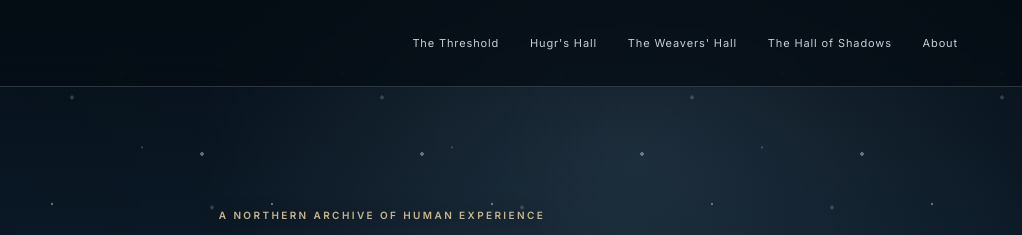
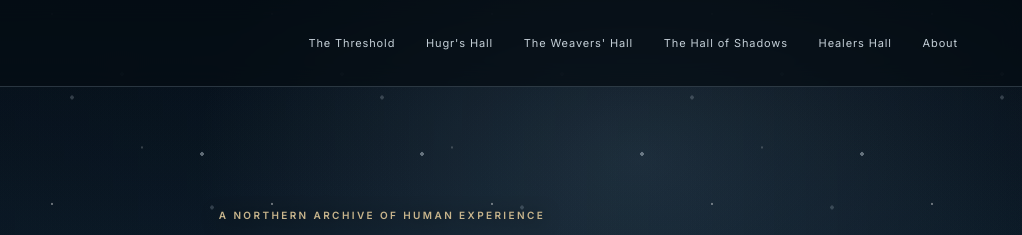
Before and after one commit to dreamkatcha313-arch/The-Winter-Raven, a plain HTML site: page index.html in a window 1280 px wide. Shown: the top 235 px of the page, 258-1280 px from the left. Drawn offline with nearby package versions, Linux system fonts and the light colour scheme.

Commit message:
Add Healers Hall navigation and homepage card

```diff
--- a/index.html
+++ b/index.html
@@ -26,7 +26,7 @@
       <a href="#diagnoses">Hugr's Hall</a>
       <a href="#syndromes">The Weavers' Hall</a>
       <a href="#phobias">The Hall of Shadows</a>
-      <a href="#about">About</a>
+      <a href="healing.html">Healers Hall</a><a href="#about">About</a>
     </nav>
   </header>
   <main id="app" tabindex="-1">
@@ -42,14 +42,14 @@
       <a class="scroll-cue" href="#collections" aria-label="Scroll to the archive collections"><span></span>DISCOVER WHAT LIES BEYOND</a>
     </section>
     <section class="intro section-wrap" id="collections">
-      <p class="eyebrow">THREE PATHS THROUGH THE ARCHIVE</p>
+      <p class="eyebrow">FOUR PATHS THROUGH THE ARCHIVE</p>
       <h2>Choose a hall.</h2>
       <p class="section-lead">Each hall opens into a collection of concise introductions and longer educational articles.</p>
       <div class="hall-grid">
         <a class="hall-card" href="#diagnoses"><span class="hall-number">I</span><span class="card-rune">ᚺ</span><h3>Hugr's Hall</h3><p class="translation">The Hall of the Mind</p><p>Diagnoses</p><span class="card-arrow">Explore collection →</span></a>
         <a class="hall-card" href="#syndromes"><span class="hall-number">II</span><span class="card-rune">ᛞ</span><h3>The Weavers' Hall</h3><p class="translation">The Hall of Syndromes</p><p>Syndromes</p><span class="card-arrow">Explore collection →</span></a>
         <a class="hall-card" href="#phobias"><span class="hall-number">III</span><span class="card-rune">ᚠ</span><h3>The Hall of Shadows</h3><p class="translation">The Hall of Fears</p><p>Phobias</p><span class="card-arrow">Explore collection →</span></a>
-      </div>
+      <a class="hall-card" href="healing.html"><span class="hall-number">IV</span><span class="card-rune">ᛉ</span><h3>The Healers Hall</h3><p class="translation">The Hall of Healing Practices</p><p>Practical guides</p><span class="card-arrow">Explore collection →</span></a></div>
     </section>
     <section class="section-wrap featured-note" id="about">
       <div class="note-rule"></div>
```
